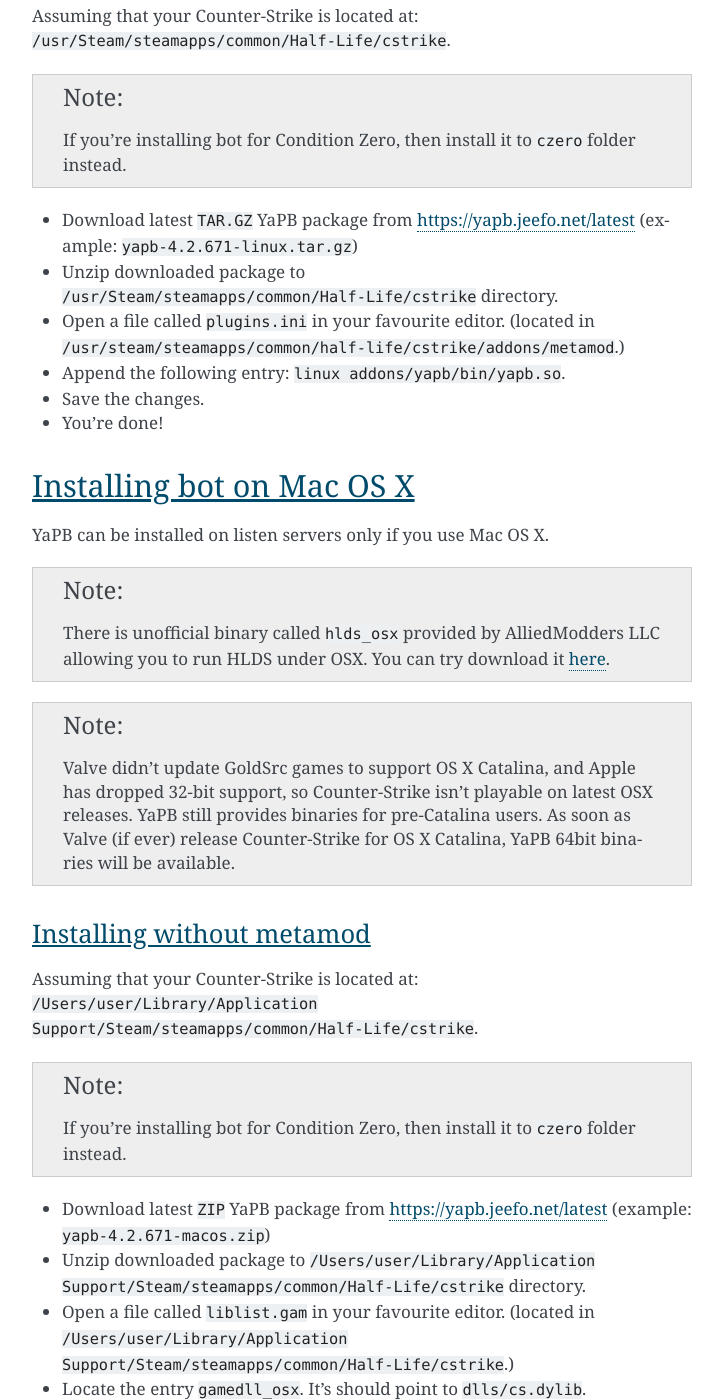
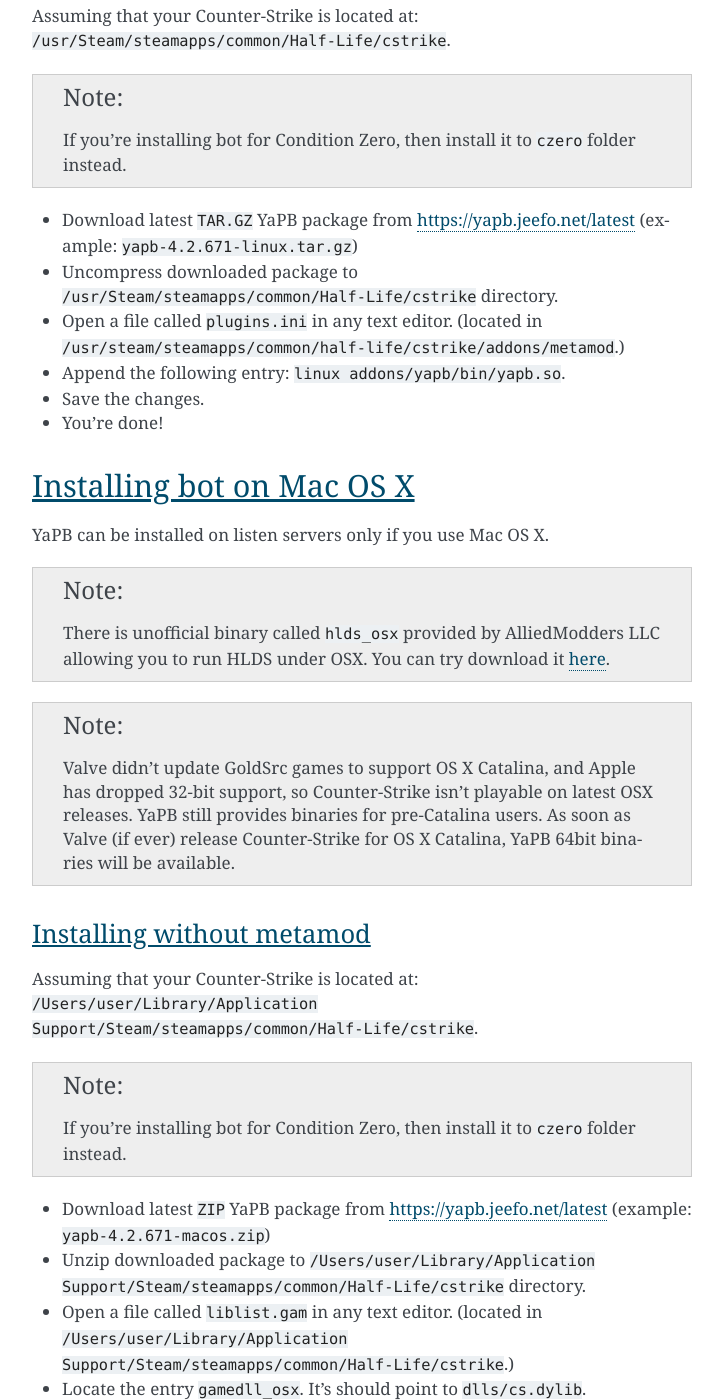
Before and after one commit to yapb/docs, a Sphinx documentation site: the page built from docs/installation.rst, in a window 1280 px wide and 1400 px high, scrolled down 3823 px. Shown: the whole window, without its empty margins (388-1111 px from the left). Built offline with Sphinx 7.4.7, drawn with Linux system fonts in a browser that asks for light colours; some of the changed text lies outside the part shown.

Commit message:
fix: wording again

```diff
--- a/docs/installation.rst
+++ b/docs/installation.rst
@@ -86,8 +86,8 @@
 .. Note:: If you're installing bot for Condition Zero, then install it to ``czero`` folder instead.
 
 - Download latest ``TAR.GZ`` YaPB package from https://yapb.jeefo.net/latest (example: ``yapb-4.2.671-linux.tar.gz``)
-- Unzip downloaded package to ``/usr/Steam/steamapps/common/Half-Life/cstrike`` directory.
--  Open a file called ``plugins.ini`` in your favourite editor. (located in ``/usr/steam/steamapps/common/half-life/cstrike/addons/metamod``.)
+- Uncompress downloaded package to ``/usr/Steam/steamapps/common/Half-Life/cstrike`` directory.
+- Open a file called ``plugins.ini`` in any text editor. (located in ``/usr/steam/steamapps/common/half-life/cstrike/addons/metamod``.)
 - Append the following entry: ``linux addons/yapb/bin/yapb.so``.
 - Save the changes.
 - You're done!
@@ -110,7 +110,7 @@
 
 - Download latest ``ZIP`` YaPB package from https://yapb.jeefo.net/latest (example: ``yapb-4.2.671-macos.zip``)
 - Unzip downloaded package to ``/Users/user/Library/Application Support/Steam/steamapps/common/Half-Life/cstrike`` directory.
-- Open a file called ``liblist.gam`` in your favourite editor. (located in ``/Users/user/Library/Application Support/Steam/steamapps/common/Half-Life/cstrike``.)
+- Open a file called ``liblist.gam`` in any text editor. (located in ``/Users/user/Library/Application Support/Steam/steamapps/common/Half-Life/cstrike``.)
 - Locate the entry ``gamedll_osx``. It's should point to ``dlls/cs.dylib``.
 - Change entry from ``gamedll_osx "dlls/cs.dylib"`` to ``gamedll_osx "addons/yapb/bin/yapb.dylib"``.
 - Save the changes.
@@ -124,7 +124,7 @@
 
 - Download latest ``ZIP`` YaPB package from https://yapb.jeefo.net/latest (example: ``yapb-4.2.671-macos.zip``)
 - Unzip downloaded package to ``/Users/user/Library/Application Support/Steam/steamapps/common/Half-Life/cstrike`` directory.
-- Open a file called ``plugins.ini`` in your favourite editor. (located in ``/Users/user/Library/Application Support/Steam/steamapps/common/Half-Life/cstrike/addons/metamod``)
+- Open a file called ``plugins.ini`` in any text editor. (located in ``/Users/user/Library/Application Support/Steam/steamapps/common/Half-Life/cstrike/addons/metamod``)
 - Append the following entry: ``osx addons/yapb/bin/yapb.dylib``.
 - Save the changes.
 - You're done!
```
